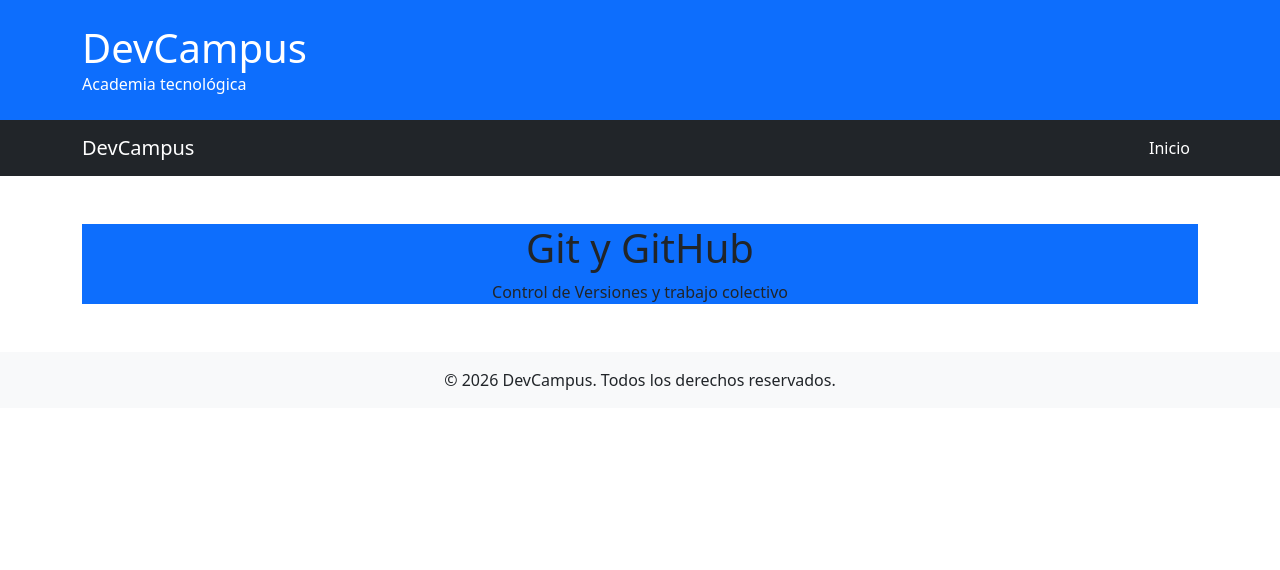
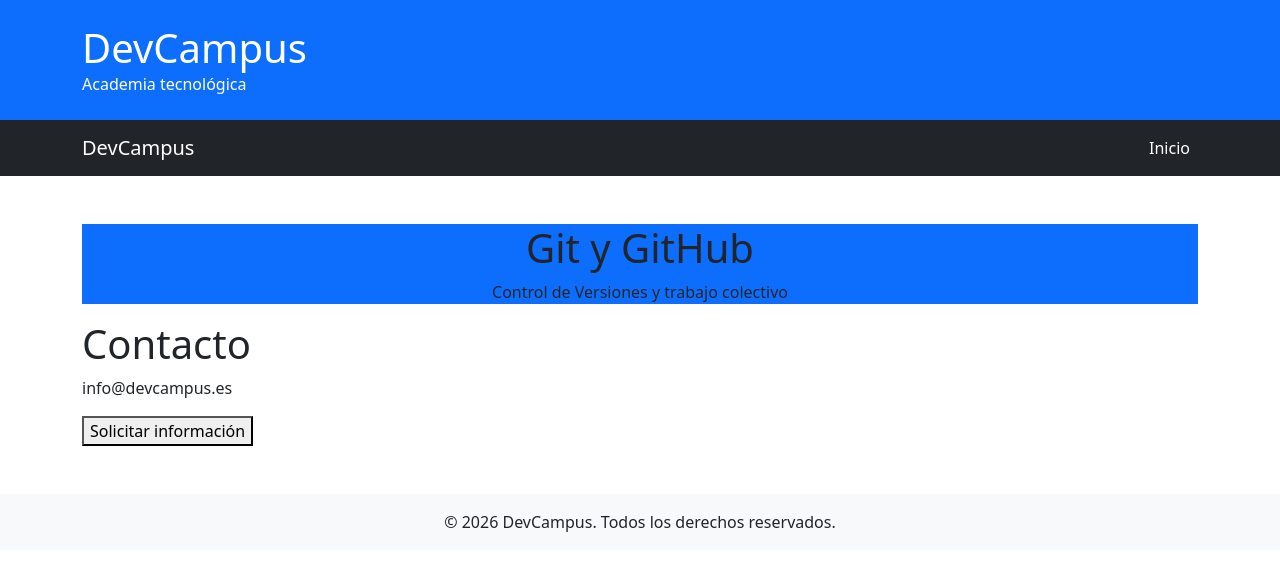
Before and after one commit to AdrianBene/devcampus, a plain HTML site: page index.html in a window 1280 px wide. Drawn offline with nearby package versions, Linux system fonts and the light colour scheme.

Commit message:
Añade sección de contacto

```diff
--- a/index.html
+++ b/index.html
@@ -37,6 +37,12 @@
             <h1>Git y GitHub</h1>
             <p>Control de Versiones y trabajo colectivo</p>
         </div>
+        <div>
+            <h1>Contacto</h1>
+            <p>info@devcampus.es</p>
+            <button>Solicitar información</button>
+        </div>
+
 
 
     </main>
```
